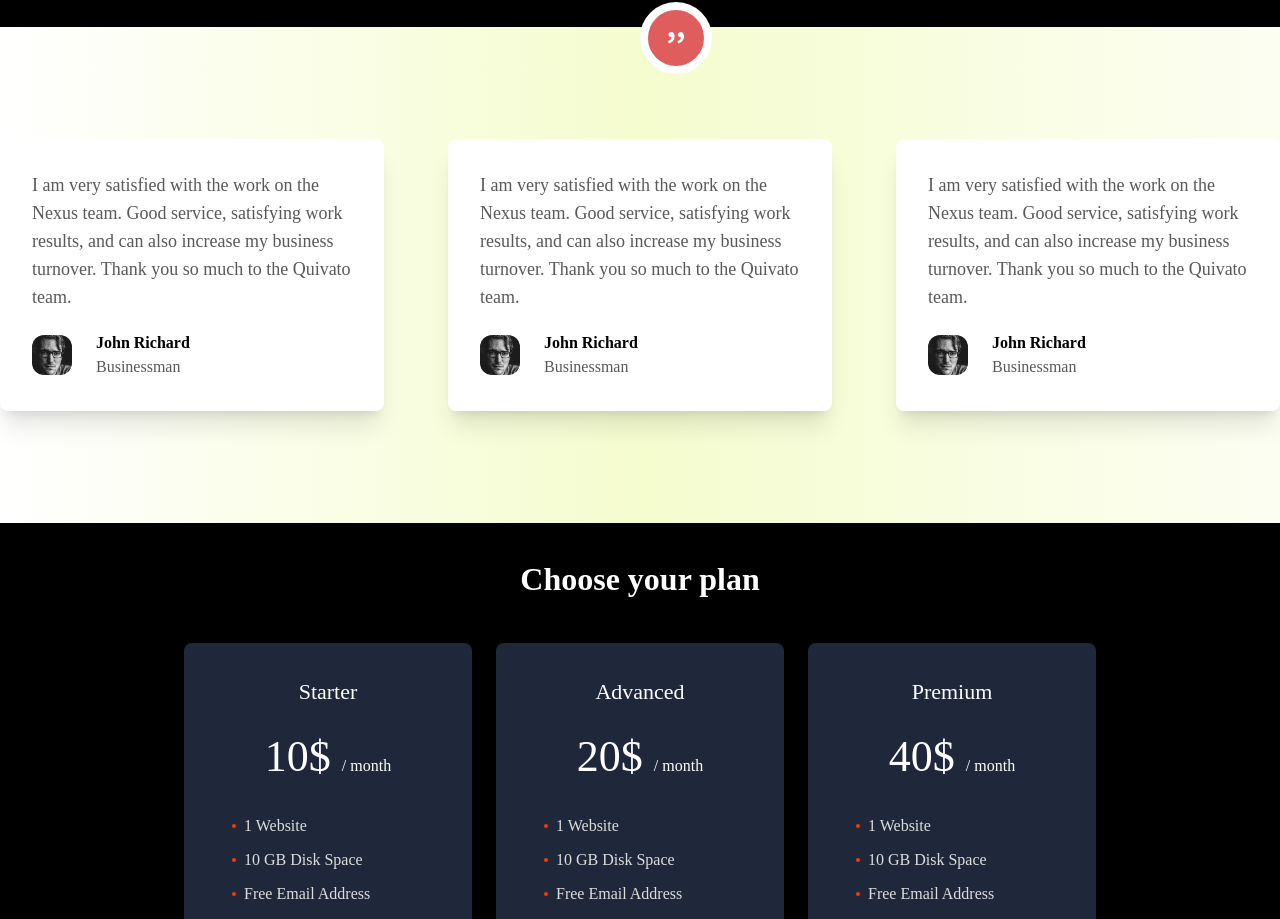
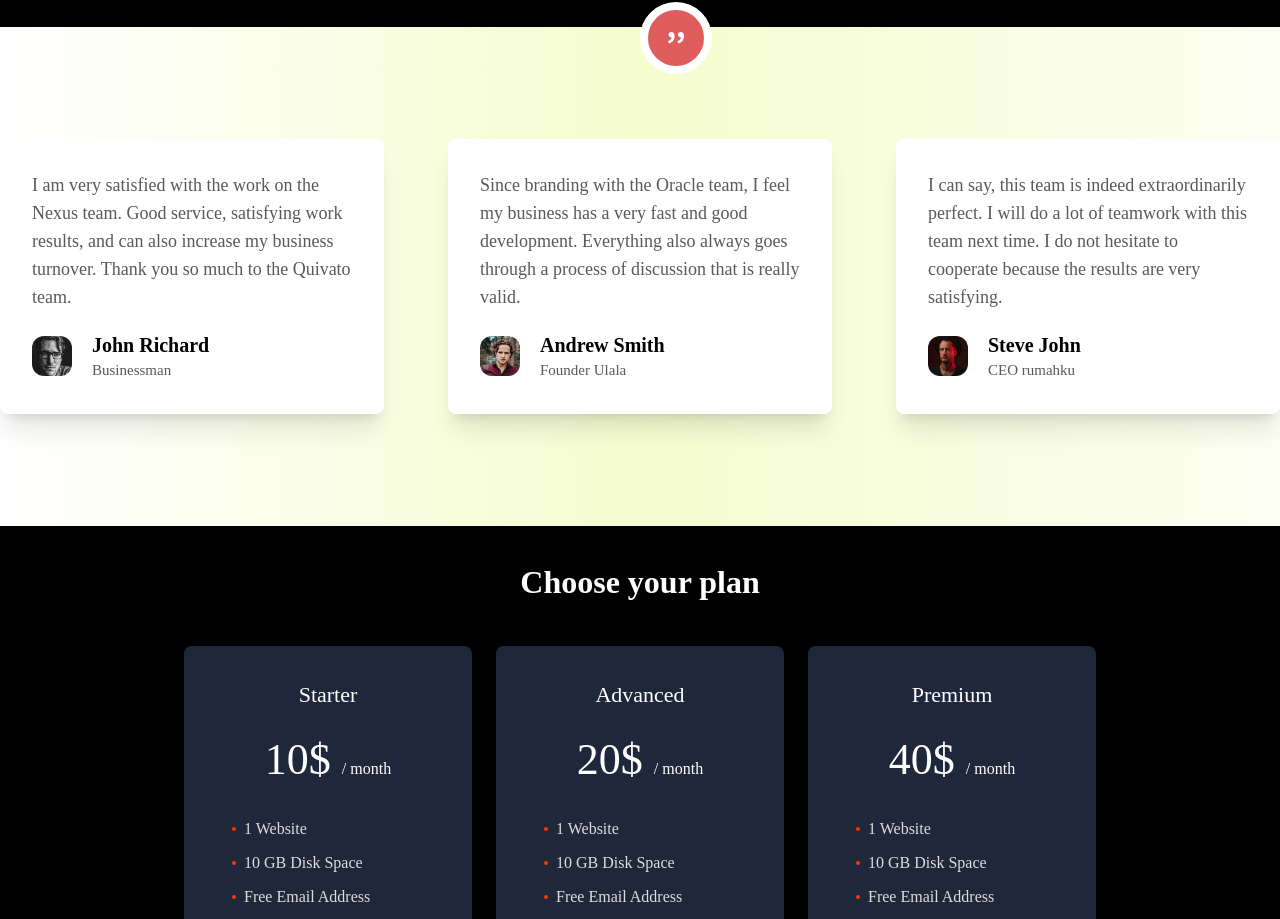
Before and after one commit to CoderKawsar/quivato, a React (Vite) app: page / in a window 1280 px wide. Shown: the part 1713-2632 px from the top of the page. Built offline with nearby package versions, Linux system fonts and the light colour scheme.

Commit message:
slight modification on review section

```diff
--- a/src/components/Home/ReviewSection.jsx
+++ b/src/components/Home/ReviewSection.jsx
@@ -1,7 +1,36 @@
 import ReviewSingle from "./ReviewSingle";
 import quoteImg from "../../assets/images/img_contrast.svg";
+import person1Img from "../../assets/images/img_rectangle_52.png";
+import person2Img from "../../assets/images/img_rectangle_52_1.png";
+import person3Img from "../../assets/images/img_rectangle_52_49x49.png";
 
 function ReviewSection() {
+  const reviews = [
+    {
+      _id: 1,
+      review:
+        "I am very satisfied with the work on the Nexus team. Good service, satisfying work results, and can also increase my business turnover. Thank you so much to the Quivato team.",
+      reviewer_name: "John Richard",
+      reviewer_designation: "Businessman",
+      reviewer_image: person1Img,
+    },
+    {
+      _id: 2,
+      review:
+        "Since branding with the Oracle team, I feel my business has a very fast and good development. Everything also always goes through a process of discussion that is really valid.",
+      reviewer_name: "Andrew Smith",
+      reviewer_designation: "Founder Ulala",
+      reviewer_image: person2Img,
+    },
+    {
+      _id: 3,
+      review:
+        "I can say, this team is indeed extraordinarily perfect. I will do a lot of teamwork with this team next time. I do not hesitate to cooperate because the results are very satisfying.",
+      reviewer_name: "Steve John",
+      reviewer_designation: "CEO rumahku",
+      reviewer_image: person3Img,
+    },
+  ];
   return (
     <div className="mt-28 py-28 relative bg-gradient-to-r from-white via-[#F5FCCE] to-[#FCFEF2]">
       <div className="bg-[#e05d5d] rounded-full border-8 border-white absolute top-[-25px] left-1/2">
@@ -9,10 +38,10 @@ function ReviewSection() {
           <img src={quoteImg} alt="Quote" />
         </div>
       </div>
-      <div className="flex gap-x-16">
-        <ReviewSingle />
-        <ReviewSingle />
-        <ReviewSingle />
+      <div className="grid grid-cols-3 gap-x-16">
+        {reviews.map((review) => (
+          <ReviewSingle key={review._id} singleReview={review} />
+        ))}
       </div>
     </div>
   );
--- a/src/components/Home/ReviewSingle.jsx
+++ b/src/components/Home/ReviewSingle.jsx
@@ -1,18 +1,14 @@
-import personDummyImg from "../../assets/images/img_rectangle_52.png";
-
-function ReviewSingle() {
+function ReviewSingle({ singleReview }) {
+  const { review, reviewer_name, reviewer_designation, reviewer_image } =
+    singleReview;
   return (
     <div className="p-8 bg-white rounded-lg shadow-xl">
-      <p className="text-lg">
-        I am very satisfied with the work on the Nexus team. Good service,
-        satisfying work results, and can also increase my business turnover.
-        Thank you so much to the Quivato team.
-      </p>
+      <p className="text-lg">{review}</p>
       <div className="flex items-center mt-5">
-        <img className="h-10 w-10 rounded-xl" src={personDummyImg} alt="" />
-        <div className="ml-6">
-          <h5 className="font-semibold">John Richard</h5>
-          <p>Businessman</p>
+        <img className="h-10 w-10 rounded-xl" src={reviewer_image} alt="" />
+        <div className="ml-5">
+          <h5 className="font-semibold text-xl">{reviewer_name}</h5>
+          <p className="text-[15px]">{reviewer_designation}</p>
         </div>
       </div>
     </div>
```
